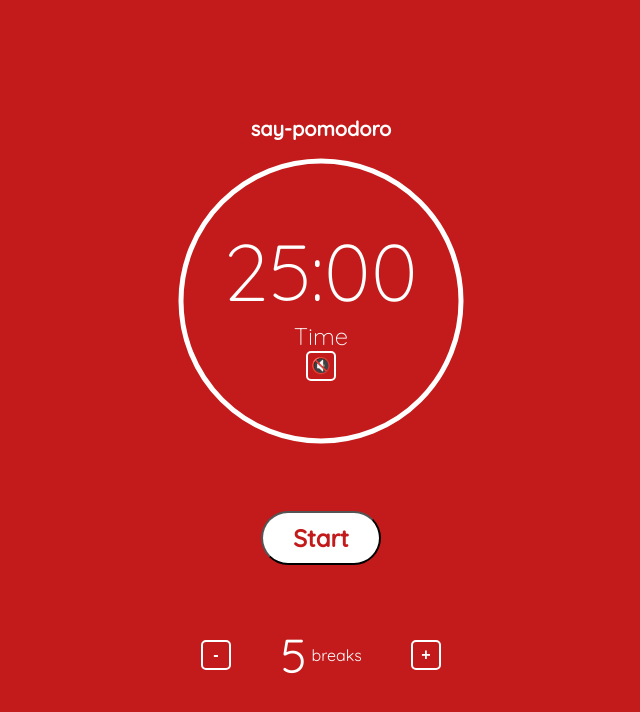
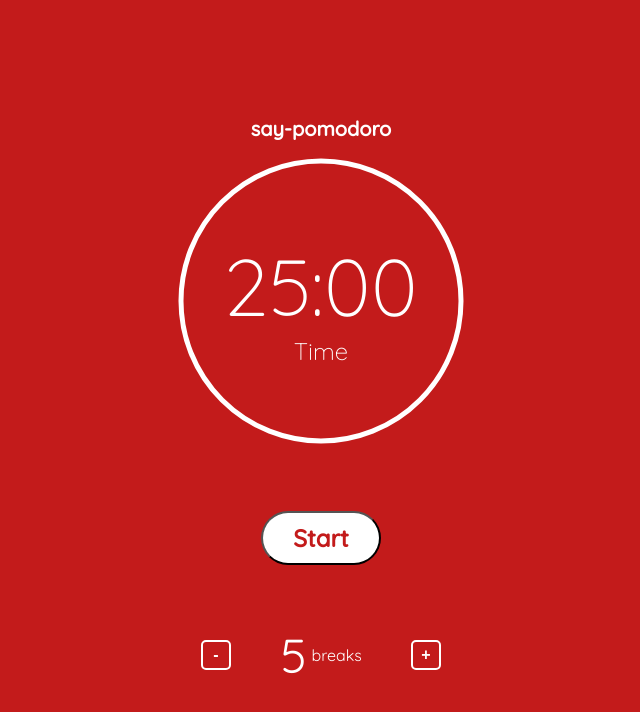
Before and after one commit to sayhelloelijah/say-pomodoro-clock, a website built with webpack: page index.html in a window 1280 px wide. Shown: the whole page, without its empty margins (319-959 px from the left). Built offline with Linux system fonts and the light colour scheme.

Commit message:
:recycle: turn volume down on tick; :fire: remove poop code

```diff
--- a/index.html
+++ b/index.html
@@ -20,7 +20,6 @@
             </svg>
             <h1 class="pomodoro__timer-time"><span class="pomodoro__minutes">25</span>:<span class="pomodoro__seconds">00</span></h1>
             <h2 class="pomodoro__timer-task">Time</h2>
-						<button class="pomodoro__break-button" id="soundToggle">🔇</button>
         </div>
         <button href="#" class="pomodoro__button-primary">Start</button>
         <div class="pomodoro__break">
```
Also changed, not shown: dist/js/app.js.
